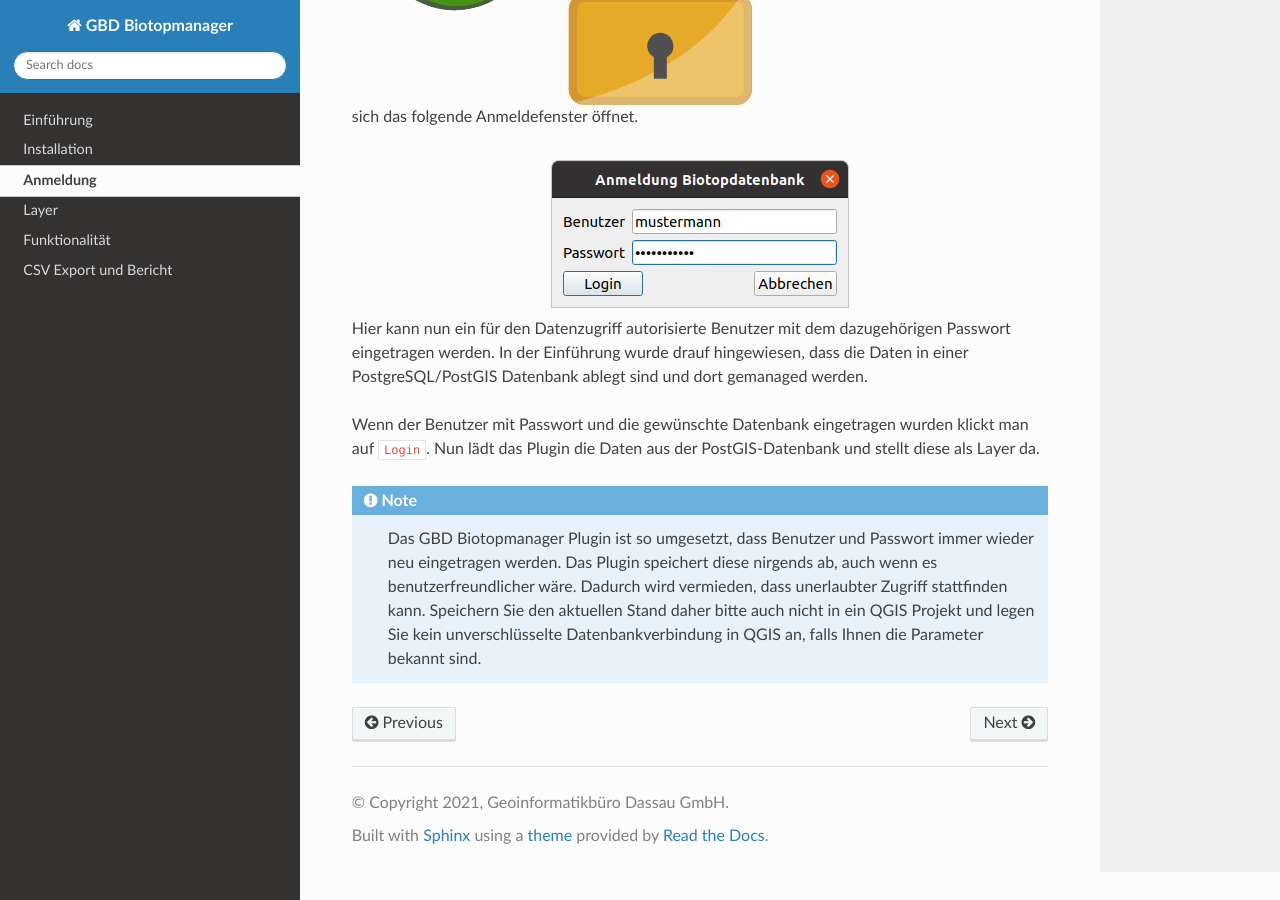
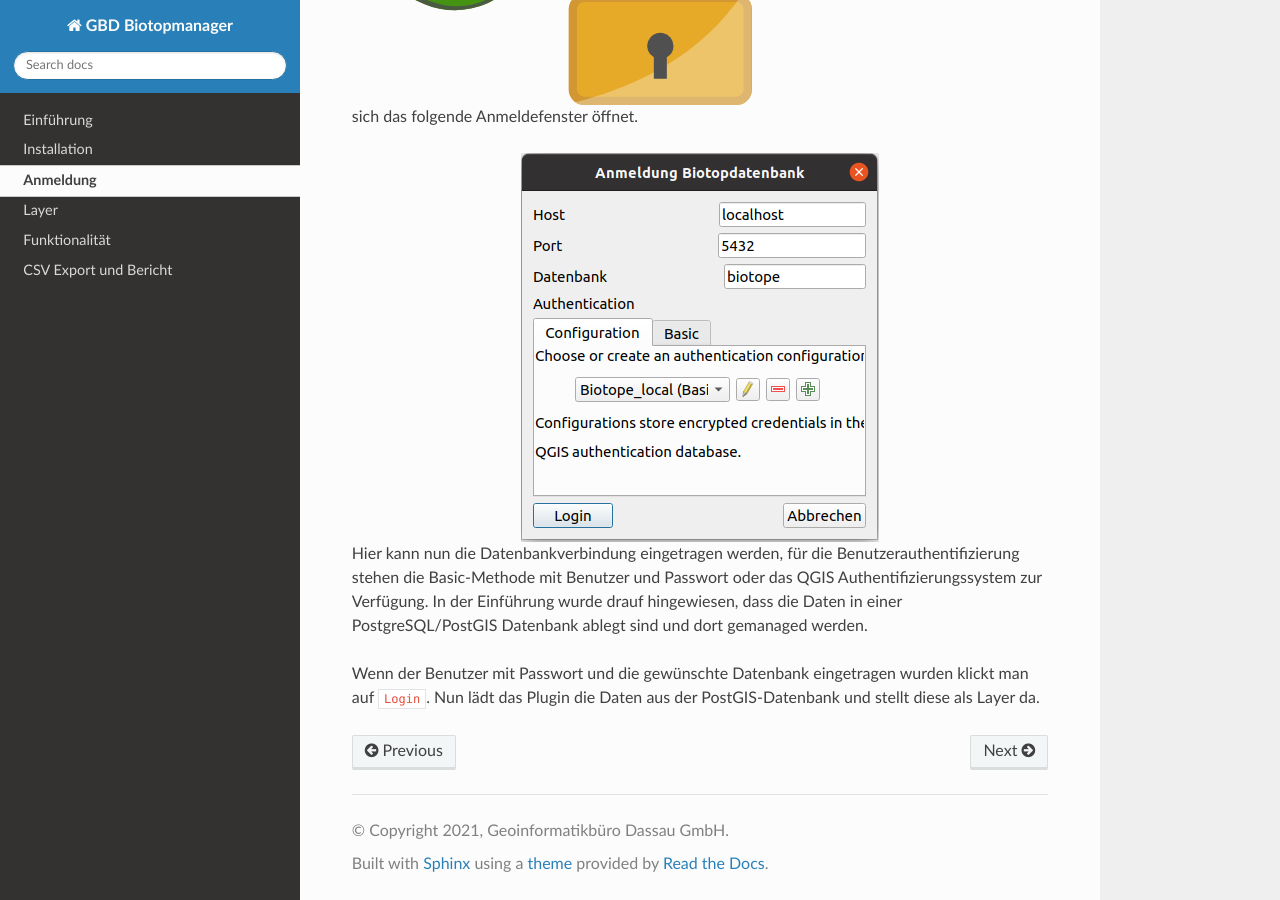
Before and after one commit to gbd-consult/biotopmanager, a Sphinx documentation site: the page built from help/source/login.rst, in a window 1280 px wide and 900 px high, scrolled down 504 px. Built offline with Sphinx 7.4.7 and the Read the Docs theme 2.0.0, drawn with Linux system fonts in a browser that asks for light colours.

Commit message:
Doku update

```diff
--- a/help/source/login.rst
+++ b/help/source/login.rst
@@ -6,13 +6,9 @@
 .. figure:: ./screenshots/login.png
   :align: center
 
-Hier kann nun ein für den Datenzugriff autorisierte Benutzer mit dem dazugehörigen Passwort eingetragen werden. In der Einführung wurde drauf hingewiesen, dass die Daten in einer PostgreSQL/PostGIS Datenbank ablegt sind und dort gemanaged werden.
+Hier kann nun die Datenbankverbindung eingetragen werden, für die Benutzerauthentifizierung stehen die Basic-Methode mit Benutzer und Passwort oder das QGIS Authentifizierungssystem zur Verfügung. In der Einführung wurde drauf hingewiesen, dass die Daten in einer PostgreSQL/PostGIS Datenbank ablegt sind und dort gemanaged werden.
 
 Wenn der Benutzer mit Passwort und die gewünschte Datenbank eingetragen wurden klickt man auf ``Login``. Nun lädt das Plugin die Daten aus der PostGIS-Datenbank und stellt diese als Layer da.
 
-.. note::
-
-   Das GBD Biotopmanager Plugin ist so umgesetzt, dass Benutzer und Passwort immer wieder neu eingetragen werden. Das Plugin speichert diese nirgends ab, auch wenn es benutzerfreundlicher wäre. Dadurch wird vermieden, dass unerlaubter Zugriff stattfinden kann. Speichern Sie den aktuellen Stand daher bitte auch nicht in ein QGIS Projekt und legen Sie kein unverschlüsselte Datenbankverbindung in QGIS an, falls Ihnen die Parameter bekannt sind.
-
  .. |login| image:: ./images/leaf-login-01.svg
   :width: 25em
```
Also changed, not shown: help/source/screenshots/archiviertebiotope.png, help/source/screenshots/bearbeitungslayer.png, help/source/screenshots/bericht.png, help/source/screenshots/biotopelayer.png, help/source/screenshots/gesperrtebiotope.png, help/source/screenshots/login.png, 9 other files.
